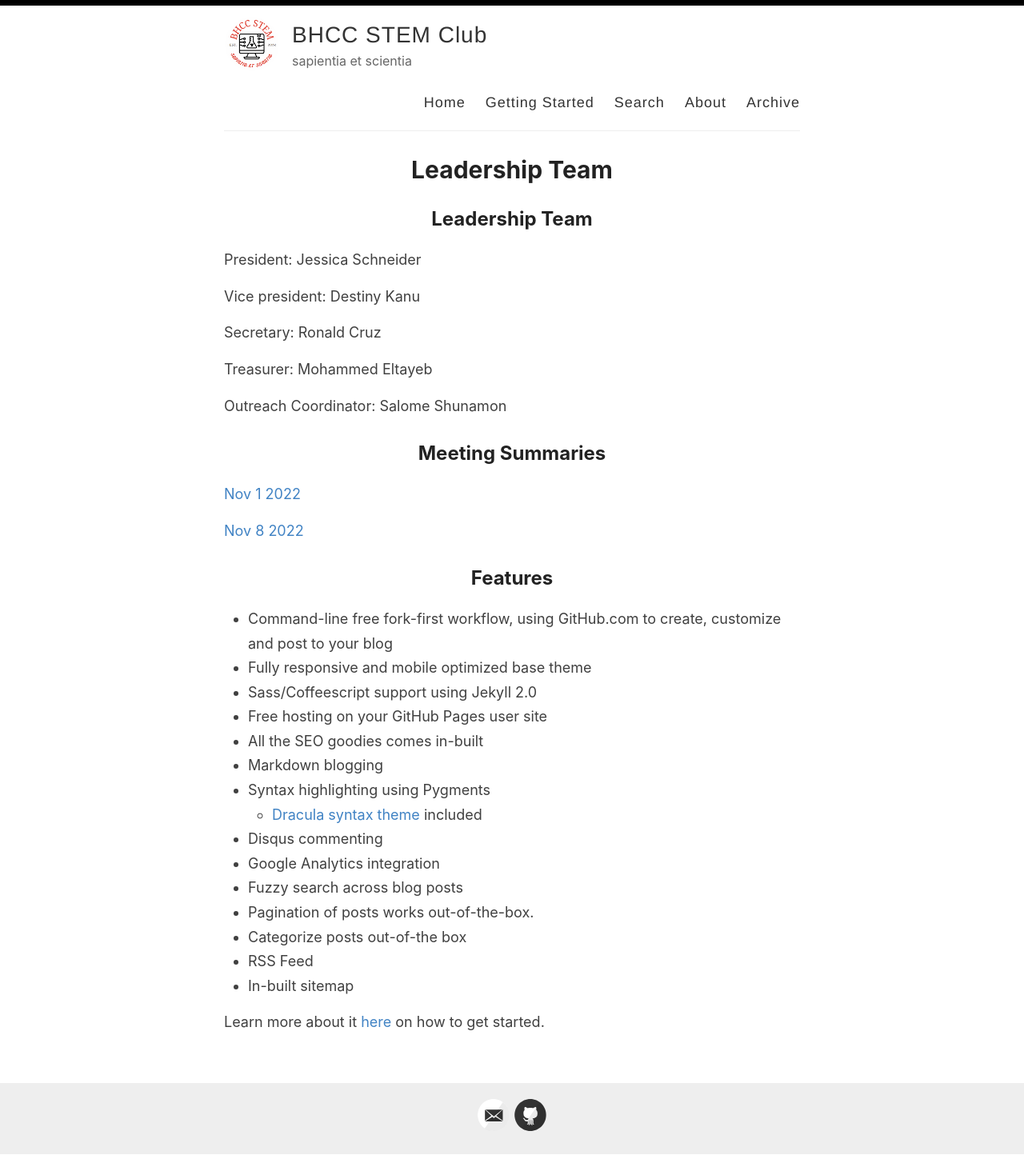
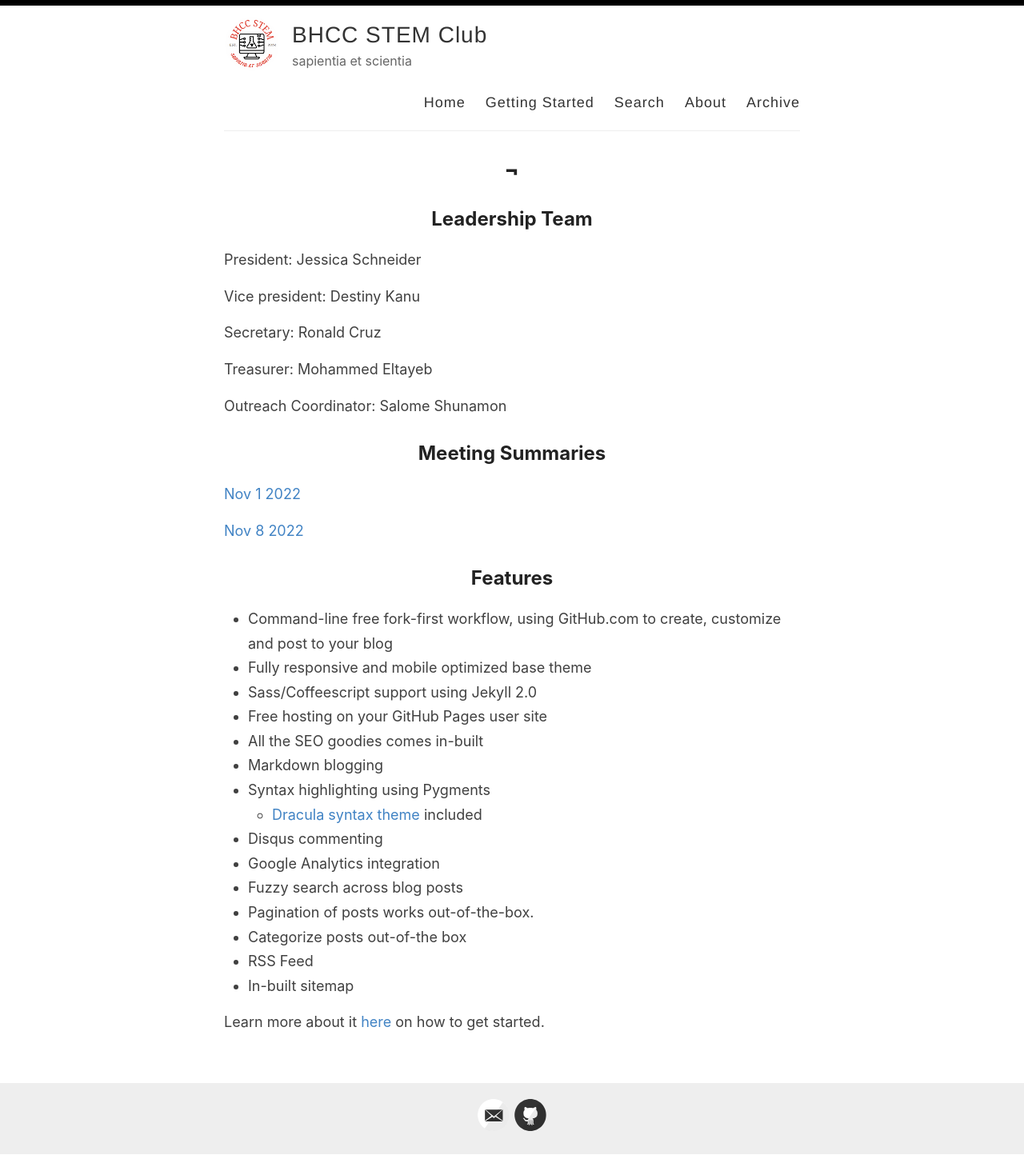
Before and after one commit to bhccstem/bhccstem.github.io, a Jekyll site: the page built from _pages/about.md, in a window 1280 px wide. Shown: the whole page at 80% size. Built offline with Jekyll 4.4.1, drawn with Linux system fonts in a browser that asks for light colours; our own code applies the rules of GitHub Pages for plain Markdown files.

```diff
--- a/_pages/about.md
+++ b/_pages/about.md
@@ -1,6 +1,6 @@
 ---
 layout: page
-title:
+title: ¬
 permalink: /about/
 ---
 
```
